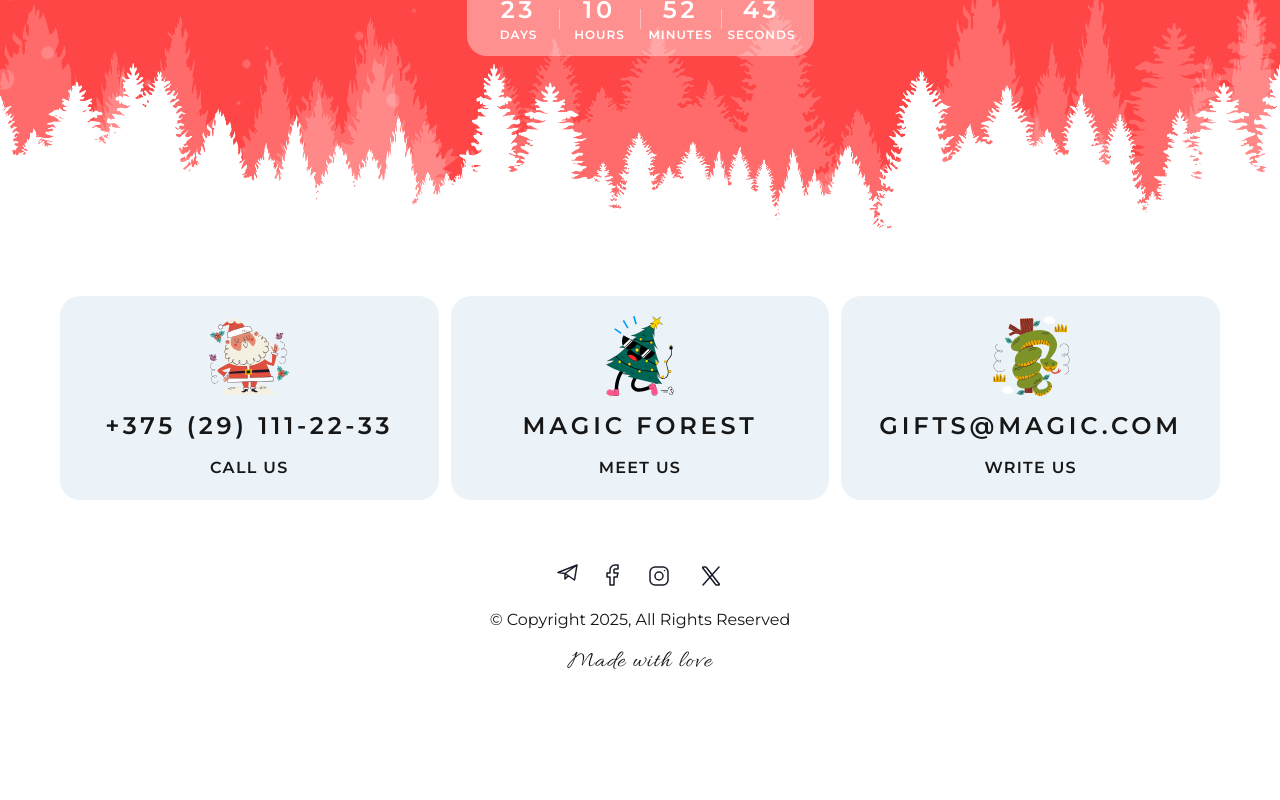
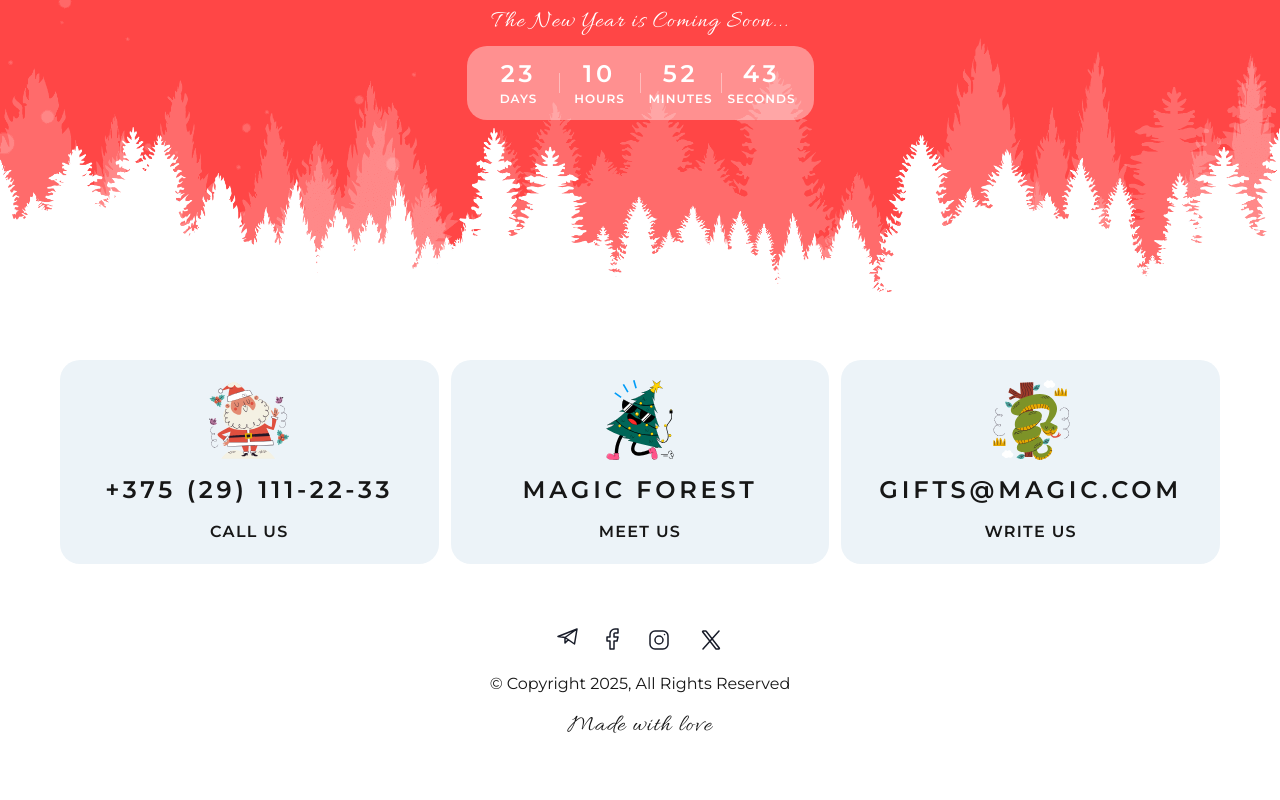
Before and after one commit to xWolfYx/nextmas-shop, a Next.js app: page / in a window 1280 px wide. Shown: the part 2156-2956 px from the top of the page. Before the commit the page ends 2896 px from the top, so only its background shows below. Built offline with nearby package versions, Linux system fonts and the light colour scheme.

Commit message:
refactor: add header and footer elements to all children pages

```diff
--- a/src/app/layout.tsx
+++ b/src/app/layout.tsx
@@ -1,6 +1,8 @@
 import type { Metadata } from "next";
 import "./globals.css";
 import { montseratt } from "@/app/ui/fonts";
+import Header from "./components/Header";
+import Footer from "./components/Footer";
 
 export const metadata: Metadata = {
   title: "Nextmas Shop",
@@ -14,7 +16,13 @@ export default function RootLayout({
 }>) {
   return (
     <html lang="en">
-      <body className={`${montseratt.className}`}>{children}</body>
+      <body className={`${montseratt.className}`}>
+        <div className="m-auto max-w-360">
+          <Header />
+          {children}
+          <Footer />
+        </div>
+      </body>
     </html>
   );
 }
```
